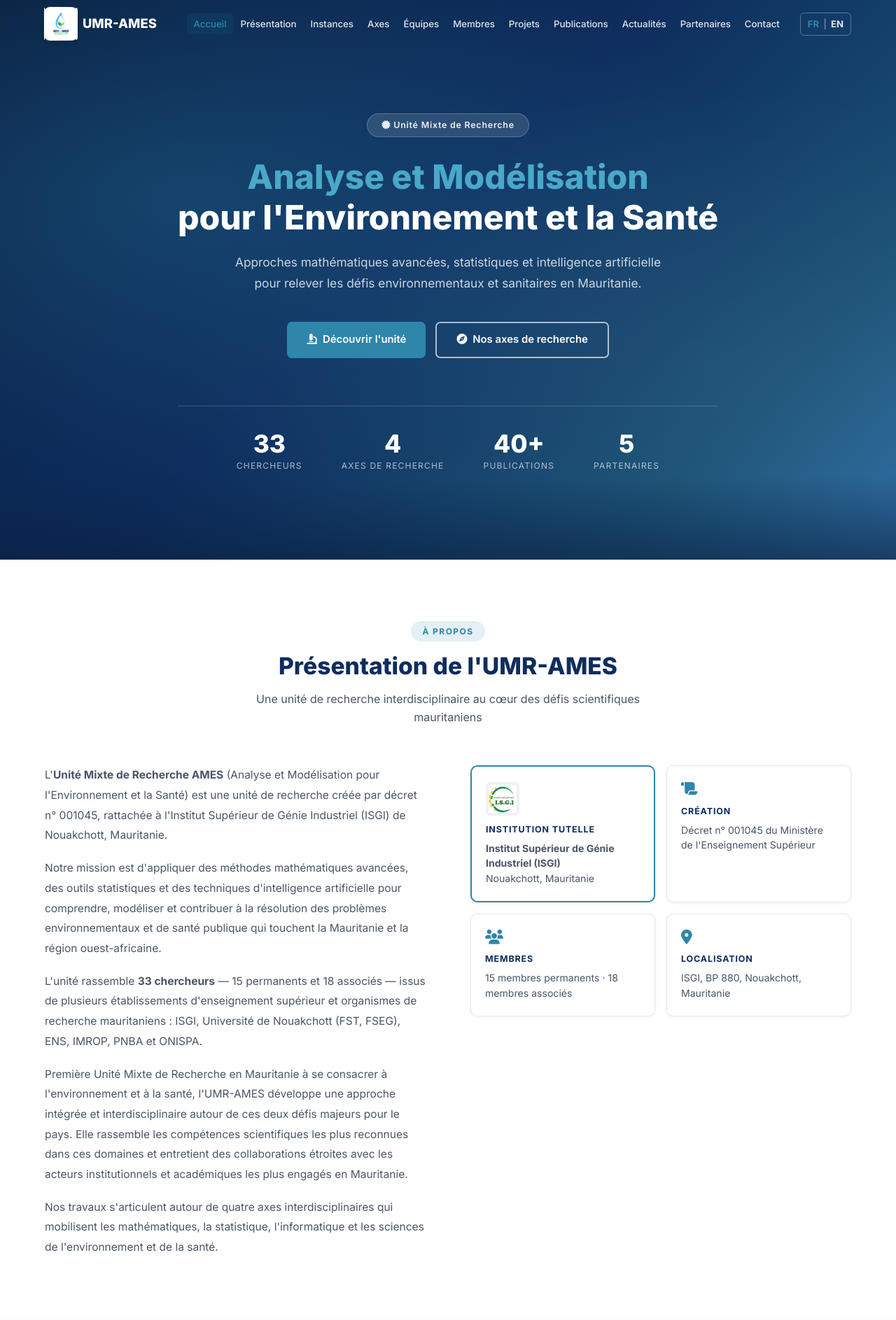
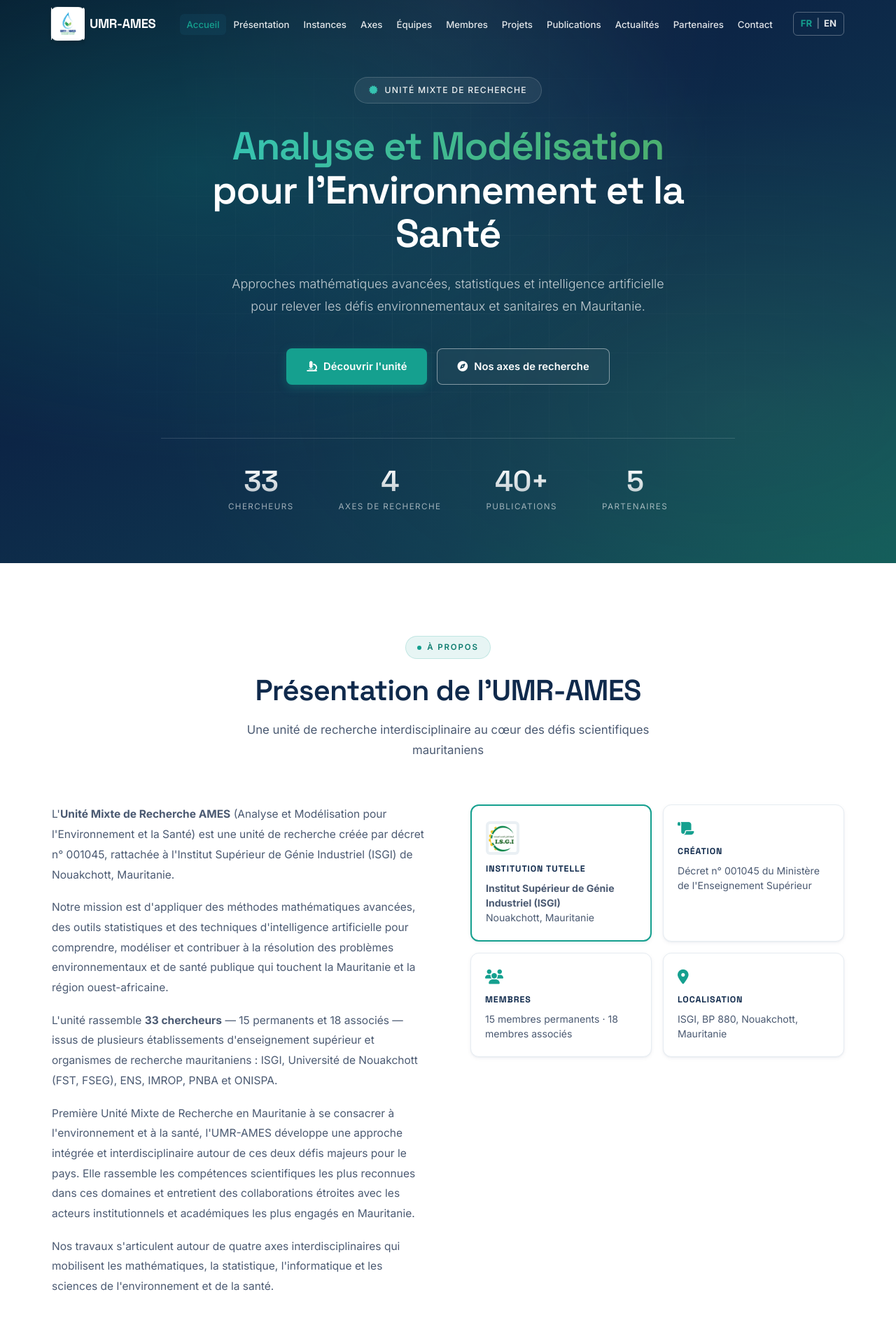
Before and after one commit to umr-ames/umr-ames.github.io, a PHP site: page / in a window 1280 px wide. Shown: the top 1887 px of the page at 70% size. Run offline with PHP 8.4, Linux system fonts and the light colour scheme.

Commit message:
Refonte visuelle : design system de niveau international
- Nouvelle palette bleu nuit + accent teal signature (Environnement/Santé)
- Typographie éditoriale Space Grotesk (titres) + Inter (texte)
- Hero raffiné : dégradé teal, grille scientifique, titre en dégradé
- En-têtes de section, boutons, ombres et rayons retravaillés
- Cohérence INRIA / Max Planck / MIT CSAIL

Co-Authored-By: Claude Opus 4.8 <noreply@anthropic.com>

```diff
--- a/css/style.css
+++ b/css/style.css
@@ -3,35 +3,54 @@
    Analyse et Modélisation pour l'Environnement et la Santé
    ===================================================== */
 
-/* ---- Variables ---- */
+/* ---- Variables / Design system ---- */
 :root {
-  --primary:       #0d2d5e;
-  --primary-light: #1a4a8c;
-  --primary-dark:  #081e3f;
-  --accent:        #2e86ab;
-  --accent-light:  #4aa8c8;
-  --accent-dark:   #1d6a8a;
-  --text:          #1e2a3a;
-  --text-secondary:#4a5568;
-  --text-light:    #718096;
-  --bg:            #f7f9fc;
-  --bg-alt:        #eef2f7;
+  /* Couleurs — bleu nuit institutionnel + accent teal (pont Environnement/Santé) */
+  --ink:           #0a1a30;
+  --primary:       #102a4c;
+  --primary-light: #1c4575;
+  --primary-dark:  #07182e;
+  --accent:        #15a08f;   /* teal signature */
+  --accent-light:  #36c3b1;
+  --accent-dark:   #0e7c6f;
+  --accent-2:      #4caf6e;   /* vert secondaire (environnement) */
+
+  --text:          #14233c;
+  --text-secondary:#4b5a72;
+  --text-light:    #8290a4;
+
+  --bg:            #f5f8fa;
+  --bg-alt:        #eaf0f4;
   --white:         #ffffff;
-  --border:        #e2e8f0;
-  --shadow-sm:     0 1px 4px rgba(0,0,0,0.07);
-  --shadow:        0 4px 18px rgba(0,0,0,0.10);
-  --shadow-lg:     0 10px 36px rgba(0,0,0,0.14);
-  --radius:        10px;
-  --radius-lg:     16px;
-  --transition:    all 0.3s ease;
+  --surface:       #ffffff;
+  --border:        #e6ecf2;
+  --border-strong: #d4deea;
+
+  /* Ombres raffinées, multi-couches */
+  --shadow-sm:     0 1px 2px rgba(16,42,76,0.05), 0 2px 6px rgba(16,42,76,0.05);
+  --shadow:        0 4px 12px rgba(16,42,76,0.07), 0 10px 28px rgba(16,42,76,0.07);
+  --shadow-lg:     0 8px 24px rgba(16,42,76,0.10), 0 24px 56px rgba(16,42,76,0.12);
+
+  --radius-sm:     8px;
+  --radius:        12px;
+  --radius-lg:     18px;
+
+  /* Typographie */
+  --font-display:  'Space Grotesk', 'Inter', -apple-system, BlinkMacSystemFont, sans-serif;
+  --font-body:     'Inter', -apple-system, BlinkMacSystemFont, 'Segoe UI', sans-serif;
+
+  --transition:    all 0.28s cubic-bezier(0.4, 0, 0.2, 1);
+  --ease:          cubic-bezier(0.4, 0, 0.2, 1);
 }
 
 /* ---- Reset ---- */
 *, *::before, *::after { box-sizing: border-box; margin: 0; padding: 0; }
 html { scroll-behavior: smooth; font-size: 16px; }
 body {
-  font-family: 'Inter', -apple-system, BlinkMacSystemFont, 'Segoe UI', sans-serif;
-  color: var(--text); background: var(--white); line-height: 1.6;
+  font-family: var(--font-body);
+  color: var(--text); background: var(--white); line-height: 1.65;
+  -webkit-font-smoothing: antialiased; -moz-osx-font-smoothing: grayscale;
+  text-rendering: optimizeLegibility;
 }
 img { max-width: 100%; display: block; }
 a { text-decoration: none; color: inherit; }
@@ -39,40 +58,58 @@ ul { list-style: none; }
 button { cursor: pointer; border: none; background: none;
   font-family: inherit; }
 
+/* Titres : police d'affichage Space Grotesk */
+h1, h2, h3, h4,
+.nav-brand, .stat-number, .equipe-number,
+.section-header h2, .hero h1 {
+  font-family: var(--font-display);
+  letter-spacing: -0.02em;
+}
+::selection { background: rgba(21,160,143,0.20); }
+
 /* ---- Utilitaires ---- */
-.container { max-width: 1200px; margin: 0 auto; padding: 0 24px; }
-.section { padding: 88px 0; }
+.container { max-width: 1180px; margin: 0 auto; padding: 0 24px; }
+.section { padding: 104px 0; }
 .section-alt { background: var(--bg); }
 .hidden { display: none !important; }
 
-.section-header { text-align: center; margin-bottom: 56px; }
+.section-header { text-align: center; margin-bottom: 64px; max-width: 720px; margin-left: auto; margin-right: auto; }
 .section-tag {
-  display: inline-block;
-  background: rgba(46,134,171,0.12);
-  color: var(--accent);
-  font-size: 0.75rem; font-weight: 700;
-  letter-spacing: 0.12em; text-transform: uppercase;
-  padding: 5px 16px; border-radius: 50px; margin-bottom: 14px;
+  display: inline-flex; align-items: center; gap: 8px;
+  background: rgba(21,160,143,0.10);
+  color: var(--accent-dark);
+  font-size: 0.72rem; font-weight: 600;
+  letter-spacing: 0.16em; text-transform: uppercase;
+  padding: 6px 16px; border-radius: 50px; margin-bottom: 20px;
+  border: 1px solid rgba(21,160,143,0.18);
+}
+.section-tag::before {
+  content: ''; width: 6px; height: 6px; border-radius: 50%;
+  background: var(--accent); flex-shrink: 0;
 }
 .section-header h2 {
-  font-size: clamp(1.6rem, 3vw, 2.1rem);
-  font-weight: 800; color: var(--primary); margin-bottom: 14px; line-height: 1.25;
+  font-size: clamp(1.9rem, 3.4vw, 2.6rem);
+  font-weight: 600; color: var(--primary); margin-bottom: 18px; line-height: 1.18;
 }
 .section-header p {
-  font-size: 1rem; color: var(--text-secondary);
-  max-width: 580px; margin: 0 auto;
+  font-size: 1.05rem; color: var(--text-secondary);
+  max-width: 620px; margin: 0 auto; line-height: 1.7;
 }
 
 /* ---- Boutons ---- */
 .btn {
-  display: inline-flex; align-items: center; gap: 8px;
-  padding: 12px 28px; border-radius: 7px;
-  font-size: 0.93rem; font-weight: 600; transition: var(--transition);
+  display: inline-flex; align-items: center; gap: 9px;
+  padding: 13px 28px; border-radius: var(--radius-sm);
+  font-size: 0.92rem; font-weight: 600; letter-spacing: 0.005em;
+  transition: var(--transition); border: 1px solid transparent;
 }
-.btn-primary { background: var(--accent); color: var(--white); }
-.btn-primary:hover { background: var(--accent-dark); transform: translateY(-2px); box-shadow: var(--shadow); }
-.btn-outline { background: transparent; color: var(--white); border: 2px solid rgba(255,255,255,0.65); }
-.btn-outline:hover { background: rgba(255,255,255,0.15); transform: translateY(-2px); }
+.btn-primary {
+  background: var(--accent); color: var(--white);
+  box-shadow: 0 4px 14px rgba(21,160,143,0.30);
+}
+.btn-primary:hover { background: var(--accent-dark); transform: translateY(-2px); box-shadow: 0 8px 22px rgba(21,160,143,0.36); }
+.btn-outline { background: rgba(255,255,255,0.04); color: var(--white); border-color: rgba(255,255,255,0.45); backdrop-filter: blur(4px); }
+.btn-outline:hover { background: rgba(255,255,255,0.14); border-color: rgba(255,255,255,0.7); transform: translateY(-2px); }
 .btn-dark { background: var(--primary); color: var(--white); }
 .btn-dark:hover { background: var(--primary-light); transform: translateY(-2px); box-shadow: var(--shadow); }
 
@@ -142,23 +179,31 @@ button { cursor: pointer; border: none; background: none;
    ===================================================== */
 .hero {
   min-height: 100vh;
-  background: linear-gradient(135deg, #081e3f 0%, #0d2d5e 45%, #1a5276 80%, #2e6da4 100%);
+  background: linear-gradient(150deg, #07182e 0%, #0c2546 42%, #103a52 75%, #115a5a 100%);
   display: flex; align-items: center; justify-content: center;
   position: relative; overflow: hidden;
-  padding: 100px 24px 60px; text-align: center;
+  padding: 110px 24px 70px; text-align: center;
 }
+/* Halo lumineux + accent teal */
 .hero::before {
   content: '';
   position: absolute; inset: 0;
   background:
-    radial-gradient(ellipse at 20% 35%, rgba(46,134,171,0.30) 0%, transparent 55%),
-    radial-gradient(ellipse at 80% 65%, rgba(255,255,255,0.04) 0%, transparent 55%);
+    radial-gradient(ellipse at 22% 30%, rgba(21,160,143,0.28) 0%, transparent 52%),
+    radial-gradient(ellipse at 82% 72%, rgba(76,175,110,0.14) 0%, transparent 55%),
+    radial-gradient(ellipse at 50% 0%, rgba(255,255,255,0.05) 0%, transparent 45%);
   pointer-events: none;
 }
+/* Grille scientifique subtile + dégradé bas */
 .hero::after {
   content: '';
-  position: absolute; bottom: 0; left: 0; right: 0; height: 120px;
-  background: linear-gradient(to bottom, transparent, rgba(8,30,63,0.6));
+  position: absolute; inset: 0;
+  background-image:
+    linear-gradient(rgba(255,255,255,0.035) 1px, transparent 1px),
+    linear-gradient(90deg, rgba(255,255,255,0.035) 1px, transparent 1px);
+  background-size: 56px 56px;
+  -webkit-mask-image: radial-gradient(ellipse at center, #000 0%, transparent 78%);
+          mask-image: radial-gradient(ellipse at center, #000 0%, transparent 78%);
   pointer-events: none;
 }
 
@@ -206,34 +251,45 @@ button { cursor: pointer; border: none; background: none;
 }
 
 .hero-badge {
-  display: inline-block;
-  background: rgba(255,255,255,0.12);
-  color: rgba(255,255,255,0.90);
-  font-size: 0.78rem; font-weight: 600; letter-spacing: 0.06em;
-  padding: 6px 20px; border-radius: 50px; margin-bottom: 28px;
-  border: 1px solid rgba(255,255,255,0.22);
+  display: inline-flex; align-items: center; gap: 9px;
+  background: rgba(255,255,255,0.07);
+  color: rgba(255,255,255,0.92);
+  font-size: 0.76rem; font-weight: 500; letter-spacing: 0.10em; text-transform: uppercase;
+  padding: 8px 20px; border-radius: 50px; margin-bottom: 30px;
+  border: 1px solid rgba(255,255,255,0.16);
+  backdrop-filter: blur(6px);
+}
+.hero-badge i { color: var(--accent-light); }
+
+.hero h1 {
+  font-size: clamp(2.1rem, 5vw, 3.5rem);
+  font-weight: 600; color: var(--white); line-height: 1.12; margin-bottom: 24px;
+  letter-spacing: -0.025em;
+}
+.hero h1 span {
+  background: linear-gradient(100deg, var(--accent-light), var(--accent-2));
+  -webkit-background-clip: text; background-clip: text;
+  -webkit-text-fill-color: transparent;
 }
 
-.hero h1 {
-  font-size: clamp(1.9rem, 4.5vw, 3rem);
-  font-weight: 800; color: var(--white); line-height: 1.2; margin-bottom: 20px;
-}
-.hero h1 span { color: var(--accent-light); }
-
 .hero p {
-  font-size: 1.08rem; color: rgba(255,255,255,0.78);
-  max-width: 620px; margin: 0 auto 40px; line-height: 1.75;
+  font-size: 1.12rem; color: rgba(255,255,255,0.74);
+  max-width: 640px; margin: 0 auto 44px; line-height: 1.78; font-weight: 300;
 }
 
-.hero-actions { display: flex; gap: 14px; justify-content: center; flex-wrap: wrap; margin-bottom: 68px; }
+.hero-actions { display: flex; gap: 14px; justify-content: center; flex-wrap: wrap; margin-bottom: 76px; }
 
 .hero-stats {
-  display: flex; justify-content: center; gap: 56px; flex-wrap: wrap;
-  padding-top: 36px; border-top: 1px solid rgba(255,255,255,0.18);
+  display: flex; justify-content: center; gap: 64px; flex-wrap: wrap;
+  padding-top: 40px; border-top: 1px solid rgba(255,255,255,0.14);
 }
 .stat { text-align: center; }
-.stat-number { display: block; font-size: 2.2rem; font-weight: 800; color: var(--white); line-height: 1; }
-.stat-label { font-size: 0.75rem; color: rgba(255,255,255,0.65); text-transform: uppercase; letter-spacing: 0.1em; margin-top: 4px; }
+.stat-number {
+  display: block; font-size: 2.6rem; font-weight: 600; color: var(--white); line-height: 1;
+  background: linear-gradient(180deg, #fff, rgba(255,255,255,0.72));
+  -webkit-background-clip: text; background-clip: text; -webkit-text-fill-color: transparent;
+}
+.stat-label { font-size: 0.73rem; color: rgba(255,255,255,0.60); text-transform: uppercase; letter-spacing: 0.12em; margin-top: 8px; }
 
 /* =====================================================
    PRÉSENTATION
--- a/en/index.html
+++ b/en/index.html
@@ -17,9 +17,9 @@
   <link rel="icon" href="../favicon.png">
   <link rel="preconnect" href="https://fonts.googleapis.com">
   <link rel="preconnect" href="https://fonts.gstatic.com" crossorigin>
-  <link href="https://fonts.googleapis.com/css2?family=Inter:wght@300;400;500;600;700;800;900&display=swap" rel="stylesheet">
+  <link href="https://fonts.googleapis.com/css2?family=Inter:wght@300;400;500;600;700;800;900&family=Space+Grotesk:wght@400;500;600;700&display=swap" rel="stylesheet">
   <link rel="stylesheet" href="https://cdnjs.cloudflare.com/ajax/libs/font-awesome/6.5.0/css/all.min.css">
-  <link rel="stylesheet" href="../css/style.css?v=20260614">
+  <link rel="stylesheet" href="../css/style.css?v=20260615">
 </head>
 <body>
 
@@ -693,6 +693,6 @@
   <div class="lightbox-counter"></div>
 </div>
 
-<script src="../js/main.js?v=20260614"></script>
+<script src="../js/main.js?v=20260615"></script>
 </body>
 </html>
--- a/index.html
+++ b/index.html
@@ -18,11 +18,11 @@
   <!-- Google Fonts -->
   <link rel="preconnect" href="https://fonts.googleapis.com">
   <link rel="preconnect" href="https://fonts.gstatic.com" crossorigin>
-  <link href="https://fonts.googleapis.com/css2?family=Inter:wght@300;400;500;600;700;800;900&display=swap" rel="stylesheet">
+  <link href="https://fonts.googleapis.com/css2?family=Inter:wght@300;400;500;600;700;800;900&family=Space+Grotesk:wght@400;500;600;700&display=swap" rel="stylesheet">
   <!-- Font Awesome -->
   <link rel="stylesheet" href="https://cdnjs.cloudflare.com/ajax/libs/font-awesome/6.5.0/css/all.min.css">
   <!-- CSS principal -->
-  <link rel="stylesheet" href="css/style.css?v=20260614">
+  <link rel="stylesheet" href="css/style.css?v=20260615">
 </head>
 <body>
 
@@ -1540,7 +1540,7 @@
 </div>
 
 <!-- JavaScript -->
-<script src="js/main.js?v=20260614"></script>
+<script src="js/main.js?v=20260615"></script>
 
 </body>
 </html>
```
Also changed, not shown: .claude/launch.json (added).
